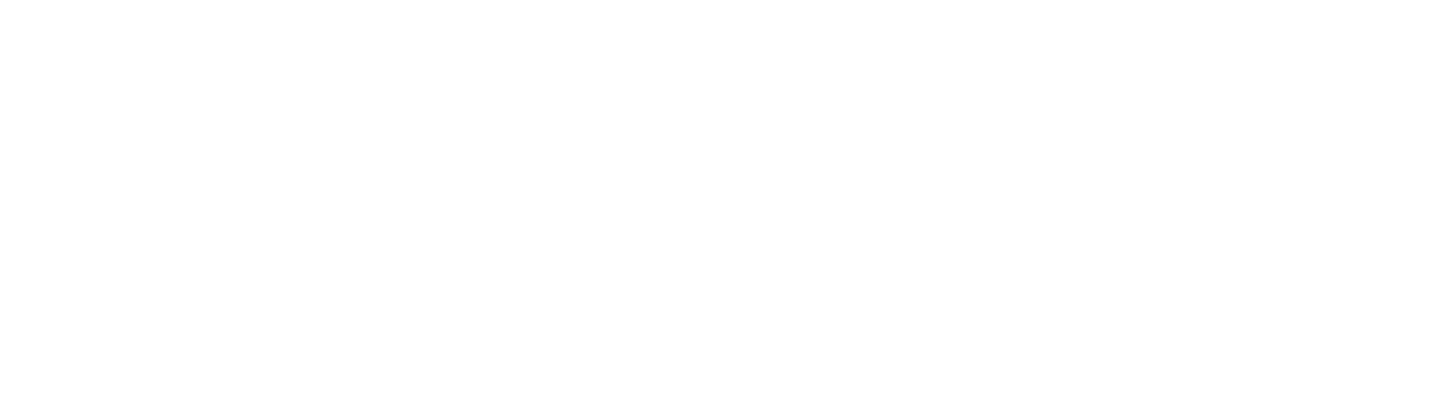
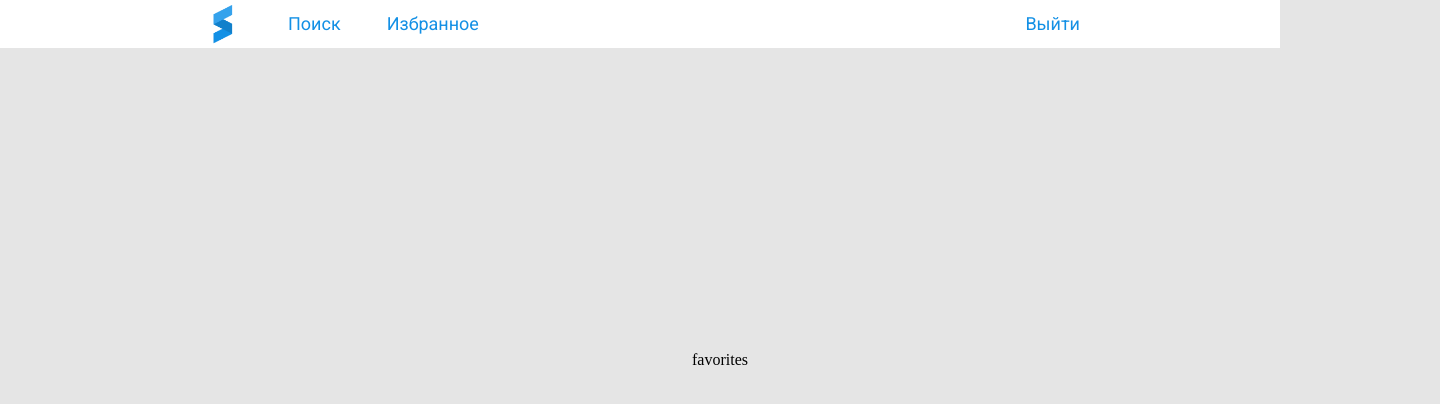
Before and after one commit to javascriptiser/frontend-youtube-test, a React (Create React App) app: page /favorites in a window 1280 px wide. Shown: the top 404 px of the page, 1440 px wide, since content can reach past the window. Built offline with nearby package versions, Linux system fonts and the light colour scheme; sample sign-in values are in the browser's storage.

Commit message:
refactoring

```diff
--- a/src/App.js
+++ b/src/App.js
@@ -2,6 +2,9 @@ import { LoginForm } from "./Components/LoginForm/LoginForm";
 import { Switch, Route, Redirect } from "react-router-dom";
 import { useAuthData } from "./hooks/useAuthData"
 import { Wrapper } from "./Components/Wrapper/Wrapper";
+import { Header } from "./Components/Header/Header";
+import { Favorites } from "./Components/Favorites/Favorites";
+import { SearchContainer } from "./Components/SearchResult/SearchResult";
 
 function App() {
   const { isAuth } = useAuthData();
@@ -17,7 +20,10 @@ function App() {
         <Route exact path="/">
           <LoginForm />
         </Route>
-        {protectedRoute(<Route path="/home"><Wrapper /></Route>)}
+        <Wrapper>
+          {protectedRoute(<Route path="/search"><SearchContainer /></Route>)}
+          {protectedRoute(<Route path="/favorites"><Favorites /></Route>)}
+        </Wrapper>
       </Switch>
     </div>
   );
--- /dev/null
+++ b/src/Components/Favorites/Favorites.js
@@ -0,0 +1,5 @@
+export const Favorites = () => {
+	return <div>
+		favorites
+	</div>
+}
--- a/src/Components/Header/Header.js
+++ b/src/Components/Header/Header.js
@@ -15,8 +15,8 @@ export const Header = () => {
 	}
 	return <header className={style.container}>
 		<img className={style.logo} src={logo} alt="logo" />
-		<div className={style.search}>Поиск</div>
-		<div className={style.favorite}>Избранное</div>
+		<div className={style.search}><Link to="/search">Поиск</Link></div>
+		<div className={style.favorite}><Link to="/favorites">Избранное</Link></div>
 		<div className={style.link}>
 			<Link to="/"
 				onClick={removeToken}
--- a/src/Components/Header/style.module.css
+++ b/src/Components/Header/style.module.css
@@ -1,4 +1,9 @@
 .container {
+	position: absolute;
+	left: 0;
+	top: 0;
+	width: 100%;
+	padding: 0px 200px;
 	display: flex;
 	align-items: center;
 	max-height: 80px;
@@ -7,6 +12,7 @@
 	line-height: 28px;
 	font-weight: 400;
 	color: #1390e5;
+	background-color: #fff;
 }
 
 .logo {
@@ -37,7 +43,8 @@
 .link {
 	margin-left: auto;
 }
-.link a{
+
+a {
 	text-decoration: none;
 	color: #1390e5;
 }
--- a/src/Components/LoginForm/LoginForm.js
+++ b/src/Components/LoginForm/LoginForm.js
@@ -67,7 +67,7 @@ export const LoginForm = () => {
 			actions.resetForm({})
 			actions.setStatus({ success: 'Успешно' })
 			dispatch(setIsAuth({ isAuth: true, token: values }))
-			history.push("/home")
+			history.push("/search")
 		}
 		else {
 			actions.setStatus({ error: 'Ошибка авторизации' })
--- a/src/Components/SearchResult/SearchResult.js
+++ b/src/Components/SearchResult/SearchResult.js
@@ -1,14 +1,22 @@
 import { useSelector } from "react-redux"
 import { DISPLAY_STYLE_GRID } from "../../appSlice"
 import { FilterPanel } from "../FilterPanel/FilterPanel"
+import { SearchDefault } from "../SearchDefault/SearchDefault"
 import style from './style.module.css'
 
 
-export const SearchResult = ({ videos }) => {
+const SearchResult = ({ videos }) => {
 	const { count, term, displayStyle } = useSelector(state => state.appReducer)
 	return <>
 		<FilterPanel count={count} term={term} displayStyle={displayStyle} />
 		<Template videos={videos} displayStyle={displayStyle} />
+	</>
+}
+export const SearchContainer = () => {
+	const { videos, displayStyle } = useSelector(state => state.appReducer)
+	return <>
+		<SearchDefault />
+		{videos.length > 0 && <SearchResult videos={videos} displayStyle={displayStyle} />}
 	</>
 }
 
--- a/src/Components/Wrapper/Wrapper.js
+++ b/src/Components/Wrapper/Wrapper.js
@@ -1,21 +1,12 @@
-
-
-import { useSelector } from 'react-redux'
 import { Header } from '../Header/Header'
-import { SearchDefault } from '../SearchDefault/SearchDefault'
-import { SearchResult } from '../SearchResult/SearchResult'
 import style from './style.module.css'
 
+export const Wrapper = ({ children }) => {
 
-export const Wrapper = () => {
-	const { videos, displayStyle } = useSelector(state => state.appReducer)
 	return <div className={style.container}>
-		<div className={style.container__header}>
-			<Header />
-		</div>
+		<Header />
 		<div className={style.container__body}>
-			<SearchDefault />
-			{videos.length > 0 && <SearchResult videos={videos} displayStyle={displayStyle} />}
+			{children}
 		</div>
 	</div>
 }
--- a/src/Components/Wrapper/style.module.css
+++ b/src/Components/Wrapper/style.module.css
@@ -5,6 +5,7 @@
 	display: flex;
 	flex-direction: column;
 	margin: 0 auto;
+	padding: 0px 200px;
 }
 
 .container__body {
@@ -14,7 +15,6 @@
 	flex-direction: column;
 	justify-content: center;
 	align-items: center;
-	padding: 0px 200px;
 }
 .container__header{
 	background-color: #fff;
```
